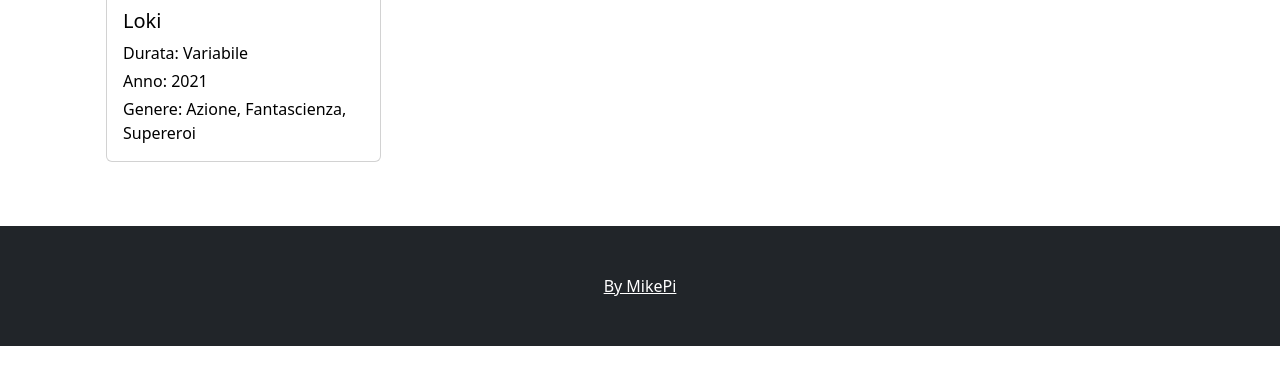
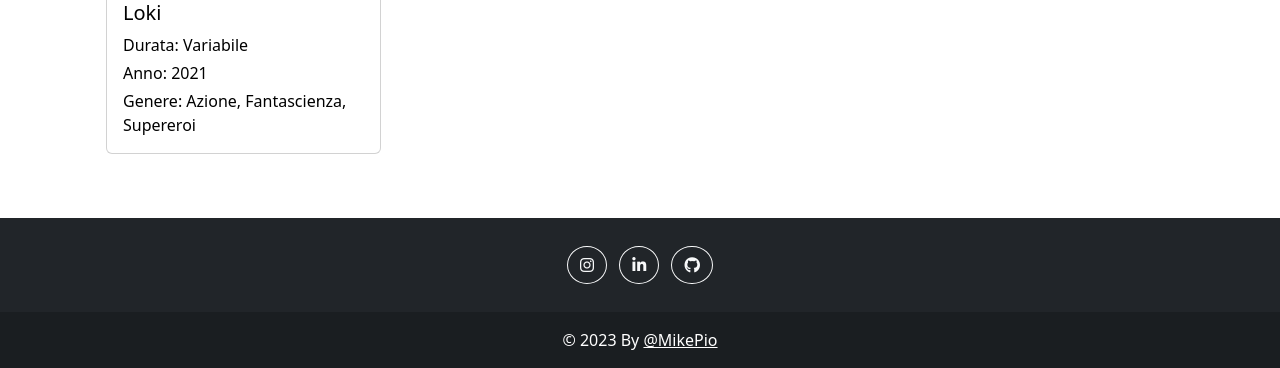
Before and after one commit to MikePio/php-oop-1, a PHP site: page / in a window 1280 px wide. Shown: the part 3664-4032 px from the top of the page. Before the commit the page ends 4010 px from the top, so only its background shows below. Run offline with PHP 8.4, Linux system fonts and the light colour scheme.

Commit message:
Added some improvements, images and footer

```diff
--- a/php-oop-1-multiple-files/Views/layout/head.php
+++ b/php-oop-1-multiple-files/Views/layout/head.php
@@ -7,6 +7,8 @@
   <meta name="viewport" content="width=device-width, initial-scale=1.0">
   <!-- BOOTSTRAP -->
   <link rel='stylesheet' href='https://cdnjs.cloudflare.com/ajax/libs/bootstrap/5.2.3/css/bootstrap.min.css' integrity='sha512-SbiR/eusphKoMVVXysTKG/7VseWii+Y3FdHrt0EpKgpToZeemhqHeZeLWLhJutz/2ut2Vw1uQEj2MbRF+TVBUA==' crossorigin='anonymous' />
+  <!-- font-awesome -->
+  <link rel='stylesheet' href='https://cdnjs.cloudflare.com/ajax/libs/font-awesome/6.4.0/css/all.min.css' integrity='sha512-iecdLmaskl7CVkqkXNQ/ZH/XLlvWZOJyj7Yy7tcenmpD1ypASozpmT/E0iPtmFIB46ZmdtAc9eNBvH0H/ZpiBw==' crossorigin='anonymous'/>
   <title>PHP OOP-1</title>
 </head>
 
--- a/php-oop-1-multiple-files/Views/layout/header.php
+++ b/php-oop-1-multiple-files/Views/layout/header.php
@@ -1,3 +1,3 @@
-<header class="bg-dark text-white text-center py-5">
-  <h1>Marvel Movies</h1>
+<header class="bg-dark text-white text-center">
+  <h1 class="py-5" style="background-color: rgba(0, 0, 0, 0.2) !important;">Marvel Movies</h1>
 </header>
--- a/php-oop-1-multiple-files/Views/partials/movies.php
+++ b/php-oop-1-multiple-files/Views/partials/movies.php
@@ -4,7 +4,7 @@
     <!-- //* stampare con un ciclo foreach -->
     <div class="text-black my-3 ms-4 me-4" style="width: 275px;">
       <!-- <div class="card" style="min-height: 621px;"> --> <!-- //* con lista (li) senza span  -->
-      <div class="card"> <!-- //* con span senza lista (li)  -->
+      <div class="card" style="min-height: 575px;"> <!-- //* con span senza lista (li)  -->
         <img src="<?php $movie->getPoster() ?>" class="card-img-top" alt="<?php $movie->getTitle() ?>" style="height: 405px;">
         <div class="card-body">
           <h5 class="card-title"><?php $movie->getTitle() ?></h5>
--- a/php-oop-1-unique-file/index.php
+++ b/php-oop-1-unique-file/index.php
@@ -196,14 +196,16 @@ $movies = [
   <meta name="viewport" content="width=device-width, initial-scale=1.0">
   <!-- BOOTSTRAP -->
   <link rel='stylesheet' href='https://cdnjs.cloudflare.com/ajax/libs/bootstrap/5.2.3/css/bootstrap.min.css' integrity='sha512-SbiR/eusphKoMVVXysTKG/7VseWii+Y3FdHrt0EpKgpToZeemhqHeZeLWLhJutz/2ut2Vw1uQEj2MbRF+TVBUA==' crossorigin='anonymous' />
+  <!-- font-awesome -->
+  <link rel='stylesheet' href='https://cdnjs.cloudflare.com/ajax/libs/font-awesome/6.4.0/css/all.min.css' integrity='sha512-iecdLmaskl7CVkqkXNQ/ZH/XLlvWZOJyj7Yy7tcenmpD1ypASozpmT/E0iPtmFIB46ZmdtAc9eNBvH0H/ZpiBw==' crossorigin='anonymous'/>
   <title>PHP OOP-1</title>
 </head>
 
 <body class="bg-white text-white">
   <!-- <body class="bg-dark text-white"> -->
 
-  <header class="bg-dark text-white text-center py-5">
-    <h1>Marvel Movies</h1>
+  <header class="bg-dark text-white text-center">
+    <h1 class="py-5" style="background-color: rgba(0, 0, 0, 0.2) !important;">Marvel Movies</h1>
   </header>
 
   <div class="container d-flex flex-wrap align-items-start my-5">
@@ -246,11 +248,43 @@ $movies = [
   </div> -->
 
 
-  <footer class="bg-dark text-white text-center py-5">
-    <a href="https://github.com/MikePio" style="color:white;">
-      <div>By MikePi</div>
-    </a>
-  </footer>
+  <footer class="bg-dark text-center text-white">
+
+<!-- Grid container -->
+<div class="container p-4 pb-0">
+    <!-- Section: Social media -->
+    <section class="mb-4">
+
+<!--
+  <a class="btn btn-outline-light btn-floating m-1 rounded-circle" href="#!" role="button"><i class="fab fa-facebook-f"></i></a>
+
+  <a class="btn btn-outline-light btn-floating m-1 rounded-circle" href="#!" role="button"><i class="fab fa-twitter"></i></a>
+
+  <a class="btn btn-outline-light btn-floating m-1 rounded-circle" href="#!" role="button"><i class="fab fa-google"></i></a>
+-->
+
+        <!-- Instagram -->
+        <a class="btn btn-outline-light btn-floating m-1 rounded-circle"
+            href="https://www.instagram.com/michelepiopilla/" role="button"><i class="fab fa-instagram"></i></a>
+
+        <!-- Linkedin -->
+        <a class="btn btn-outline-light btn-floating m-1 rounded-circle" href="https://www.linkedin.com/in/michele-pilla/" role="button"><i
+                class="fab fa-linkedin-in"></i></a>
+
+        <!-- Github -->
+        <a class="btn btn-outline-light btn-floating m-1 rounded-circle" href="https://github.com/MikePio"
+            role="button"><i class="fab fa-github"></i></a>
+
+    </section>
+    <!-- Section: Social media -->
+</div>
+
+<div class="text-center p-3" style="background-color: rgba(0, 0, 0, 0.2);">
+    © 2023 By
+    <a class="text-white" href="https://github.com/MikePio">@MikePio</a>
+</div>
+
+</footer>
 
 
 
```
Also changed, not shown: php-oop-1-multiple-files/Views/layout/footer.php (+36 -4 lines).
